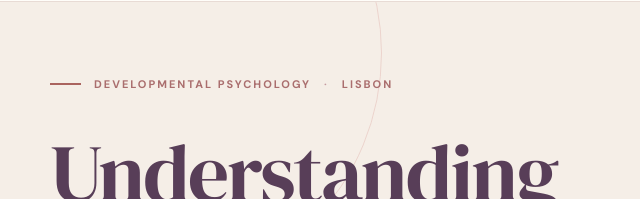
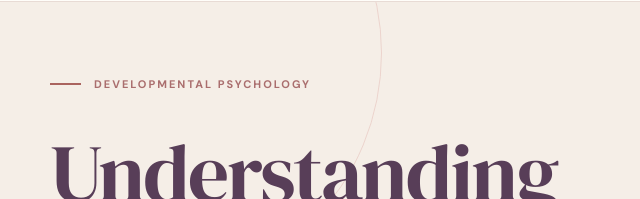
Before and after one commit to marinafuertes-ggd/marinafuertes, a plain HTML site: page index.html in a window 1280 px wide. Shown: the part 145-344 px from the top of the page, 0-640 px from the left. Drawn offline with Linux system fonts and the light colour scheme.

Commit message:
Update index.html

```diff
--- a/index.html
+++ b/index.html
@@ -45,7 +45,7 @@
     <section class="hero" aria-labelledby="hero-title">
       <div class="container hero-grid">
         <div class="hero-copy">
-          <p class="eyebrow"><span class="eyebrow-rule" aria-hidden="true"></span> DEVELOPMENTAL PSYCHOLOGY <span class="eyebrow-dot">·</span> LISBON</p>
+          <p class="eyebrow"><span class="eyebrow-rule" aria-hidden="true"></span> DEVELOPMENTAL PSYCHOLOGY <span class="eyebrow-dot"> </span> </p>
           <h1 id="hero-title">Understanding<br><em>early human</em><br>connections<span class="hero-punctuation">.</span></h1>
           <p class="hero-lead">I study how early relationships, emotional regulation and the environments around children contribute to development — from infancy to the preschool years.</p>
           <p class="hero-role"><strong>Marina Fuertes</strong><span aria-hidden="true"> · </span> Full Professor (Professor Coordenador Principal)<br>Lisbon School of Education · Polytechnic University of Lisbon</p>
```
